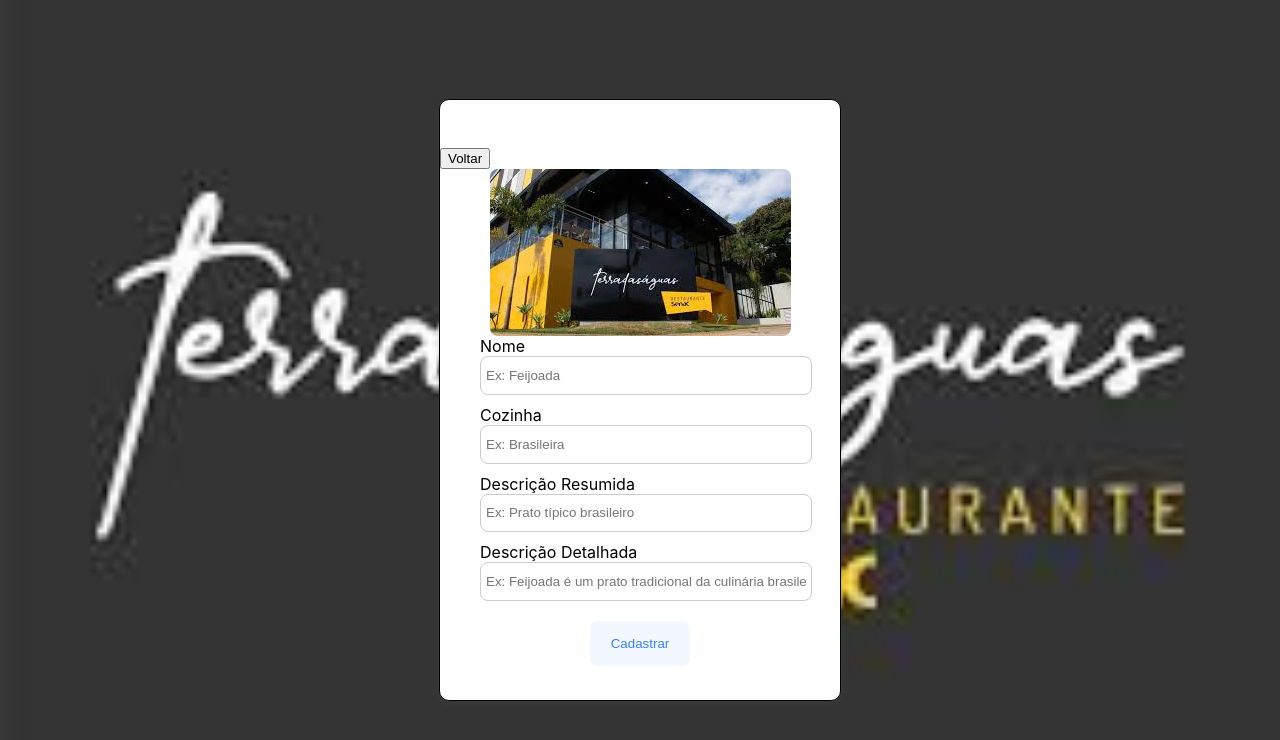
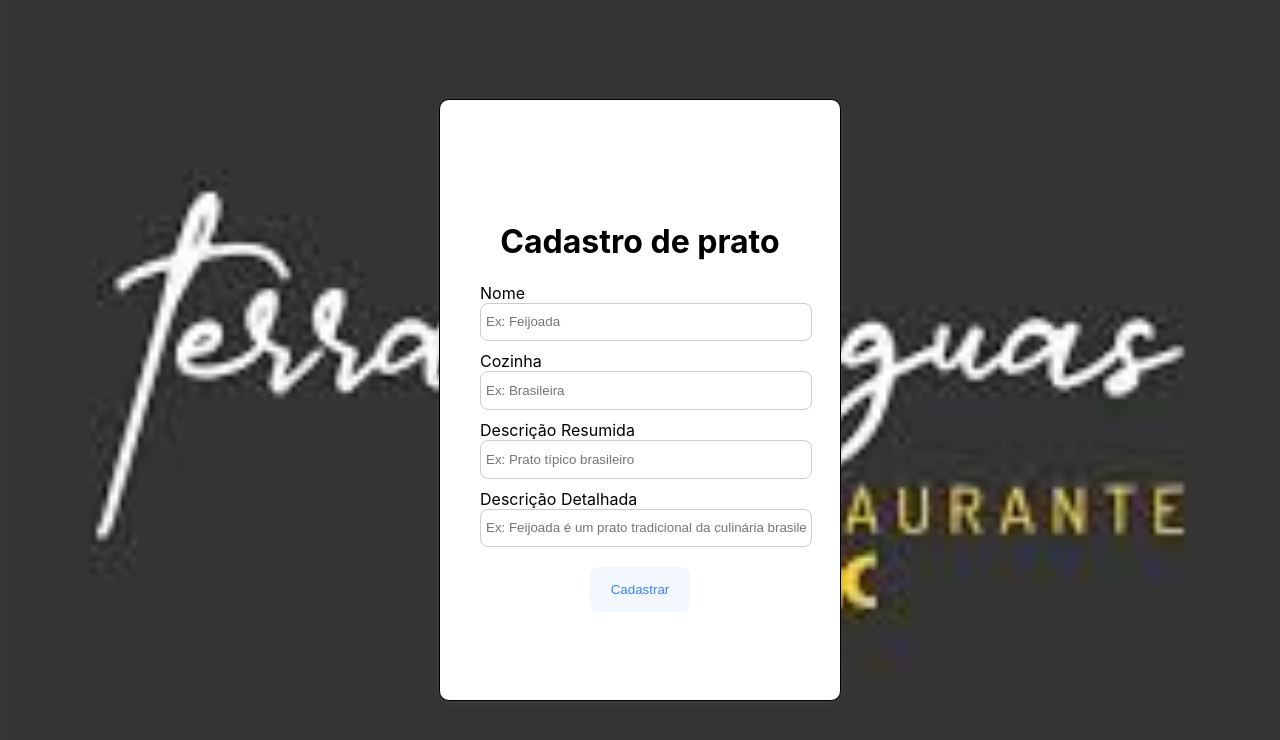
Before and after one commit to Kaio-d-silva/Cardapio-Online, a React (Create React App) app: page /cadastrar-prato in a window 1280 px wide. Shown: the top 740 px of the page. Built offline with nearby package versions, Linux system fonts and the light colour scheme; the HTML template or start-up script is replaced by a standard one.

Commit message:
correção tela

```diff
--- a/src/componetes/CadastrarPrato.tsx
+++ b/src/componetes/CadastrarPrato.tsx
@@ -1,17 +1,12 @@
 import "../estilos/CadastroPrato.css"
-import logo from "../assets/banner.jpg"
 
 const CadastrarPrato = () => {
     return(
         <>
-        <main className="Main-Cadatro">
+        <main className="Main-Cadastro">
             <div className="Container-cadastro">
-                <div className="Botao-voltar">
-                    <button>Voltar</button>
-                </div>
-                <div className="imagem-prato">
-                    <img src={logo} alt="Imagem prato" />
-                </div>
+
+                    <h1>Cadastro de prato</h1>
                 <div className="Container-inputs">
                     <div className="Inputs">
                         <label htmlFor="nome">Nome</label>
--- a/src/estilos/CadastroPrato.css
+++ b/src/estilos/CadastroPrato.css
@@ -1,4 +1,4 @@
-.Main-Cadatro{
+.Main-Cadastro{
     display: flex;
     justify-content: center;
     align-items: center;
@@ -19,6 +19,16 @@
     border: 1px solid black;
     border-radius: 10px;
     flex-direction: column;
+}
+
+.Container-cadastro h1{
+    text-align: center;
+}
+
+.Botao-voltar{
+
+ width: 200px;
+ height:30px ;
 }
 
 .Container-inputs{
```
